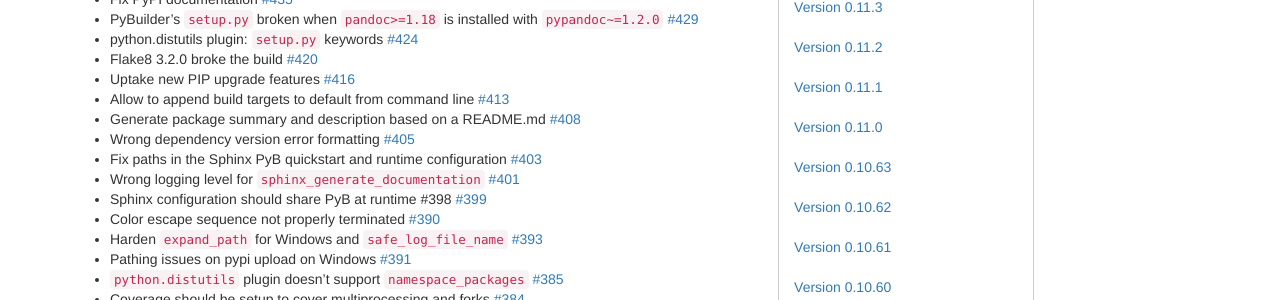
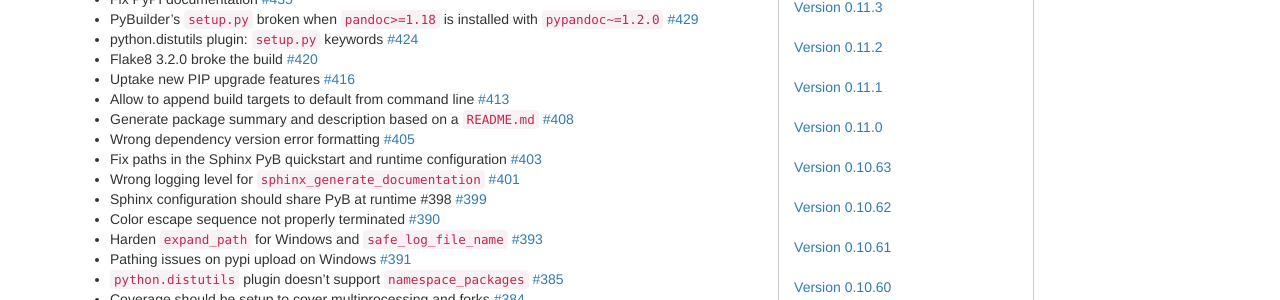
Before and after one commit to pybuilder/pybuilder.github.io, a Jekyll site: the page built from releasenotes/index.md, in a window 1280 px wide and 900 px high. Shown: the part 364-664 px from the top of the window. Built offline with Jekyll 4.4.1, drawn with Linux system fonts in a browser that asks for light colours; nearby versions of some CDN libraries.

Commit message:
final tweak

```diff
--- a/releasenotes/index.md
+++ b/releasenotes/index.md
@@ -21,7 +21,7 @@
 * Flake8 3.2.0 broke the build [#420](https://github.com/pybuilder/pybuilder/issues/420)
 * Uptake new PIP upgrade features [#416](https://github.com/pybuilder/pybuilder/issues/416)
 * Allow to append build targets to default from command line [#413](https://github.com/pybuilder/pybuilder/issues/413)
-* Generate package summary and description based on a README.md [#408](https://github.com/pybuilder/pybuilder/issues/408)
+* Generate package summary and description based on a `README.md` [#408](https://github.com/pybuilder/pybuilder/issues/408)
 * Wrong dependency version error formatting [#405](https://github.com/pybuilder/pybuilder/issues/405)
 * Fix paths in the Sphinx PyB quickstart and runtime configuration [#403](https://github.com/pybuilder/pybuilder/issues/403)
 * Wrong logging level for `sphinx_generate_documentation` [#401](https://github.com/pybuilder/pybuilder/issues/401)
```
